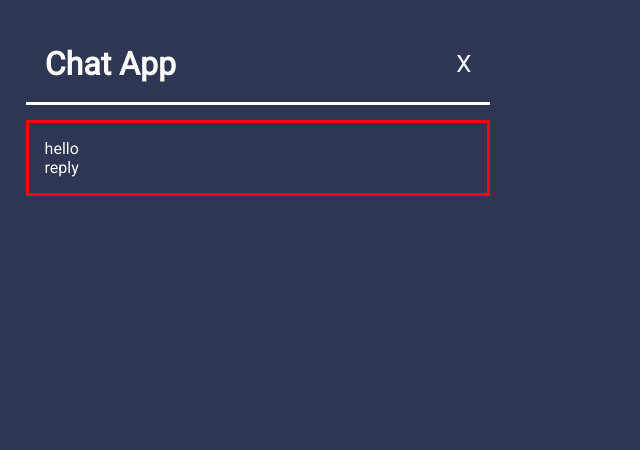
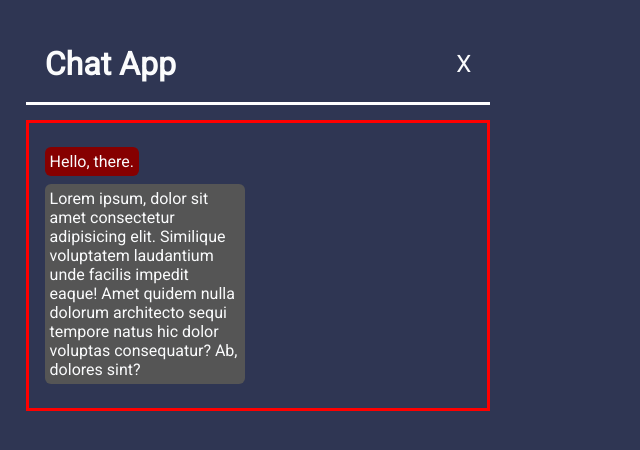
Before and after one commit to cmdcjones/chat-app, a React (Vite) app: page / in a window 1280 px wide. Shown: the top 450 px of the page, without its empty margins (0-640 px from the left). Built offline with nearby package versions, Linux system fonts and the light colour scheme.

Commit message:
create example messages, style

```diff
--- a/src/App.css
+++ b/src/App.css
@@ -22,3 +22,22 @@
   border: 3px solid red;
   padding: 1em;
 }
+
+.message {
+  width: fit-content;
+  max-width: 200px;
+  margin: 8px 0;
+  border-radius: 6px;
+}
+
+.message p {
+  padding: 5px;
+}
+
+.sender {
+  background-color: #860000;
+}
+
+.receiver {
+  background-color: #555555;
+}
--- a/src/App.jsx
+++ b/src/App.jsx
@@ -4,12 +4,13 @@ import "./App.css";
 export default function App() {
   const messageOne = {
     user: "sender",
-    message: "hello",
+    message: "Hello, there.",
   };
 
   const messageTwo = {
     user: "receiver",
-    message: "reply",
+    message:
+      "Lorem ipsum, dolor sit amet consectetur adipisicing elit. Similique voluptatem laudantium unde facilis impedit eaque! Amet quidem nulla dolorum architecto sequi tempore natus hic dolor voluptas consequatur? Ab, dolores sint?",
   };
 
   const messageList = [messageOne, messageTwo];
@@ -24,9 +25,9 @@ export default function App() {
       </div>
       <div className="message-container">
         {messageList.map((message) => (
-          <p key={message.user} className={message.user}>
-            {message.message}
-          </p>
+          <div key={message.user} className={message.user + " message"}>
+            <p>{message.message}</p>
+          </div>
         ))}
       </div>
     </div>
```
